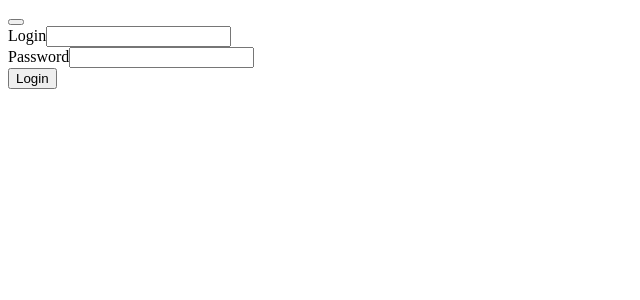
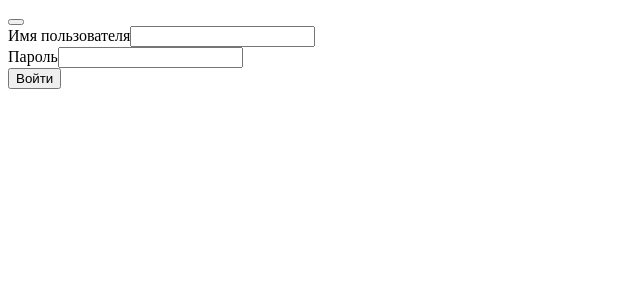
Before and after one commit to lierdakil/dbms-checker, a React app in the folder client/: page /login in a window 1280 px wide. Shown: the top 300 px of the page, without its empty margins (0-640 px from the left). Built offline with nearby package versions, Linux system fonts and the light colour scheme; the HTML template or start-up script is replaced by a standard one.

Commit message:
Localize login/password page

```diff
--- a/client/src/views/login.tsx
+++ b/client/src/views/login.tsx
@@ -41,20 +41,20 @@ export class Login extends React.Component<{}, State> {
       <form className="login-form" onSubmit={this.submit.bind(this)}>
         <FieldGroup
           id="login"
-          label="Login"
+          label="Имя пользователя"
           type="text"
           value={this.state.login}
           onChange={(e: any) => this.setState({ login: e.target.value })}
         />
         <FieldGroup
           id="password"
-          label="Password"
+          label="Пароль"
           type="password"
           value={this.state.password}
           onChange={(e: any) => this.setState({ password: e.target.value })}
         />
         <Button bsStyle="primary" type="submit">
-          Login
+          Войти
         </Button>
       </form>
     )
```
